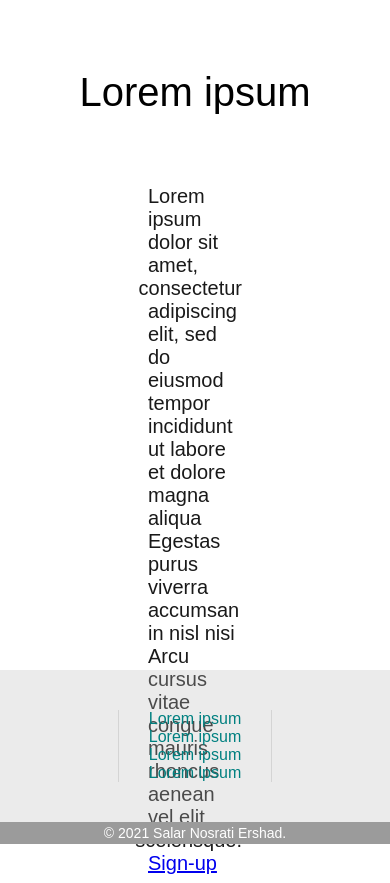
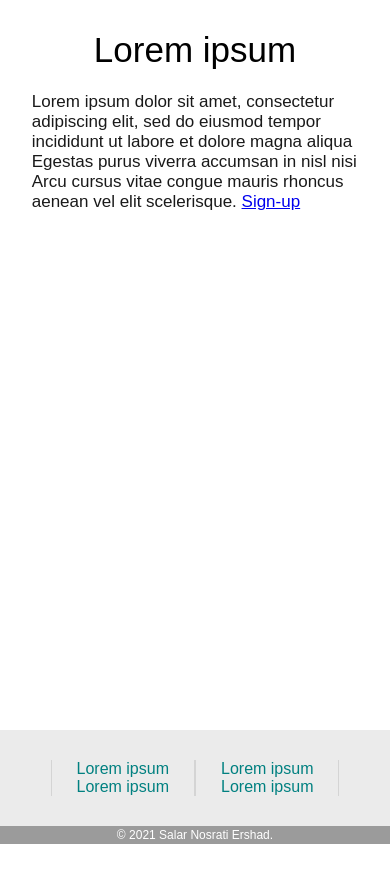
Before and after one commit to PyAlaie/tsn2, a Django app: page / in a window 390 px wide. After the commit the page ends 844 px from the top, so only its background shows below. Run offline with Django 3.2, Linux system fonts and the light colour scheme.

Commit message:
made the landing page responsive

```diff
--- a/static/css/style.css
+++ b/static/css/style.css
@@ -8,6 +8,7 @@
     width: 60vw;
     margin: 0 auto;
     position: relative;
+    overflow: hidden;
 }
 
 .title
@@ -78,3 +79,68 @@
     background-color: rgb(155, 155, 155);
     color: white;
 }
+
+@media only screen and (max-width:1000px)
+{
+    .my-container
+    {
+        width: 95vw;
+        margin: 0 auto;
+        position: relative;
+        overflow: hidden;
+    }
+    .title
+    {
+        text-align: center;
+        font-size: 35px;
+        margin: 22px 0;
+    }
+    .middle-text
+    {
+        text-align: left;
+        direction: rtl;
+        margin: 0 22px;
+        color: rgba(0, 0, 0, 0.9);
+        font-size: 17px;
+    }
+    .footer
+    {
+        position: absolute;
+        bottom: 0px;
+        left: 0;
+        right: 0;
+        background-color: rgba(190, 190, 190, 0.3);
+    }
+
+    .footer-container
+    {
+        width: 95%;
+        margin: 0 auto;
+    }
+
+    .footer-items
+    {
+        text-align: center;
+        direction: rtl;
+        padding: 30px 0;
+    }
+
+    .footer-items a
+    {
+        padding: 0 25px;
+        border-left: rgba(177, 177, 177, 0.4) solid 1px;
+        border-right: rgba(177, 177, 177, 0.4) solid 1px;
+        display: inline-block;
+        text-decoration: none;
+        color: teal;
+    }
+    .copyright
+    {
+        text-align: center;
+        font-size: 12px;
+        padding: 2px 0;
+        color: rgba(0, 0, 0, 0.8);
+        background-color: rgb(155, 155, 155);
+        color: white;
+    }
+}
```
